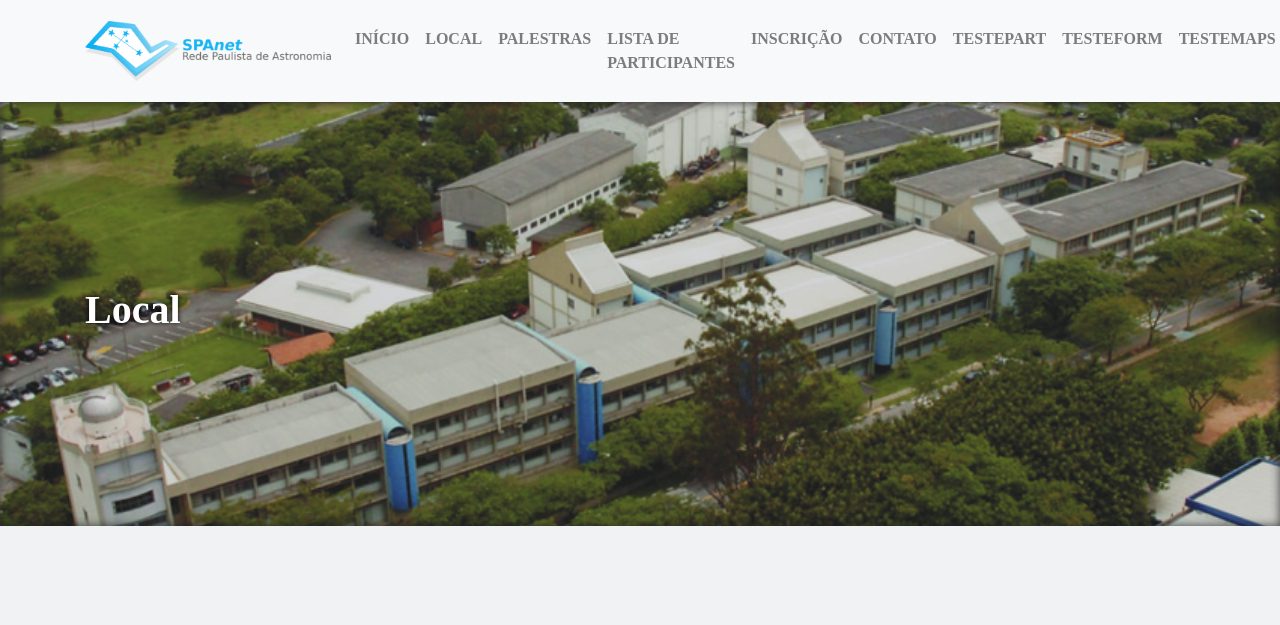
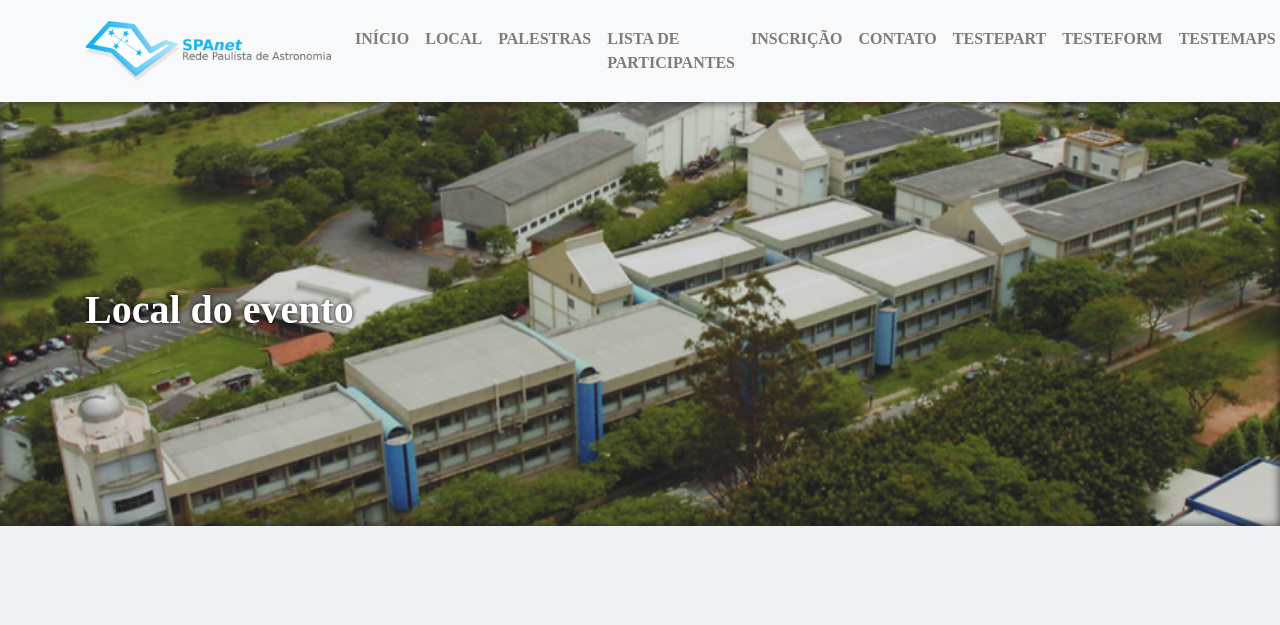
Before and after one commit to wosmla/website, a Jekyll site: the page built from _pgs/testmaps.html, in a window 1280 px wide. Shown: the top 625 px of the page. Built offline with Jekyll 4.4.1, drawn with Linux system fonts in a browser that asks for light colours.

Commit message:
Update testmaps.html

```diff
--- a/_pgs/testmaps.html
+++ b/_pgs/testmaps.html
@@ -2,7 +2,7 @@
 layout: default
 ---
 
-{% include header.html image="/website/assets/img/iag.png" title="Local"
+{% include header.html image="/website/assets/img/iag.png" title="Local do evento"
     boldtitle="true" %}
 
 <section style="padding: 6rem 0; background: rgb(241, 242, 243);">
```
